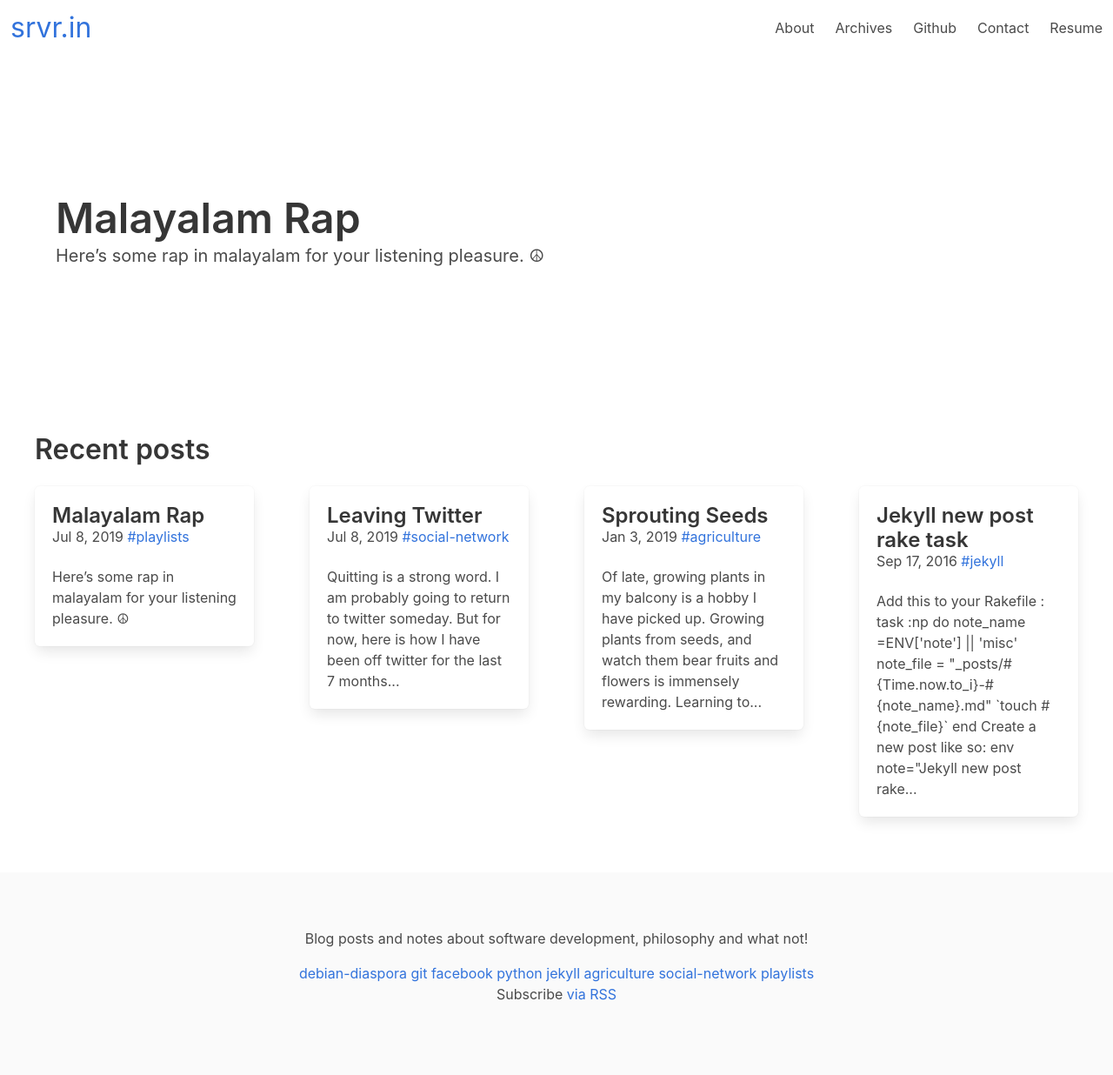
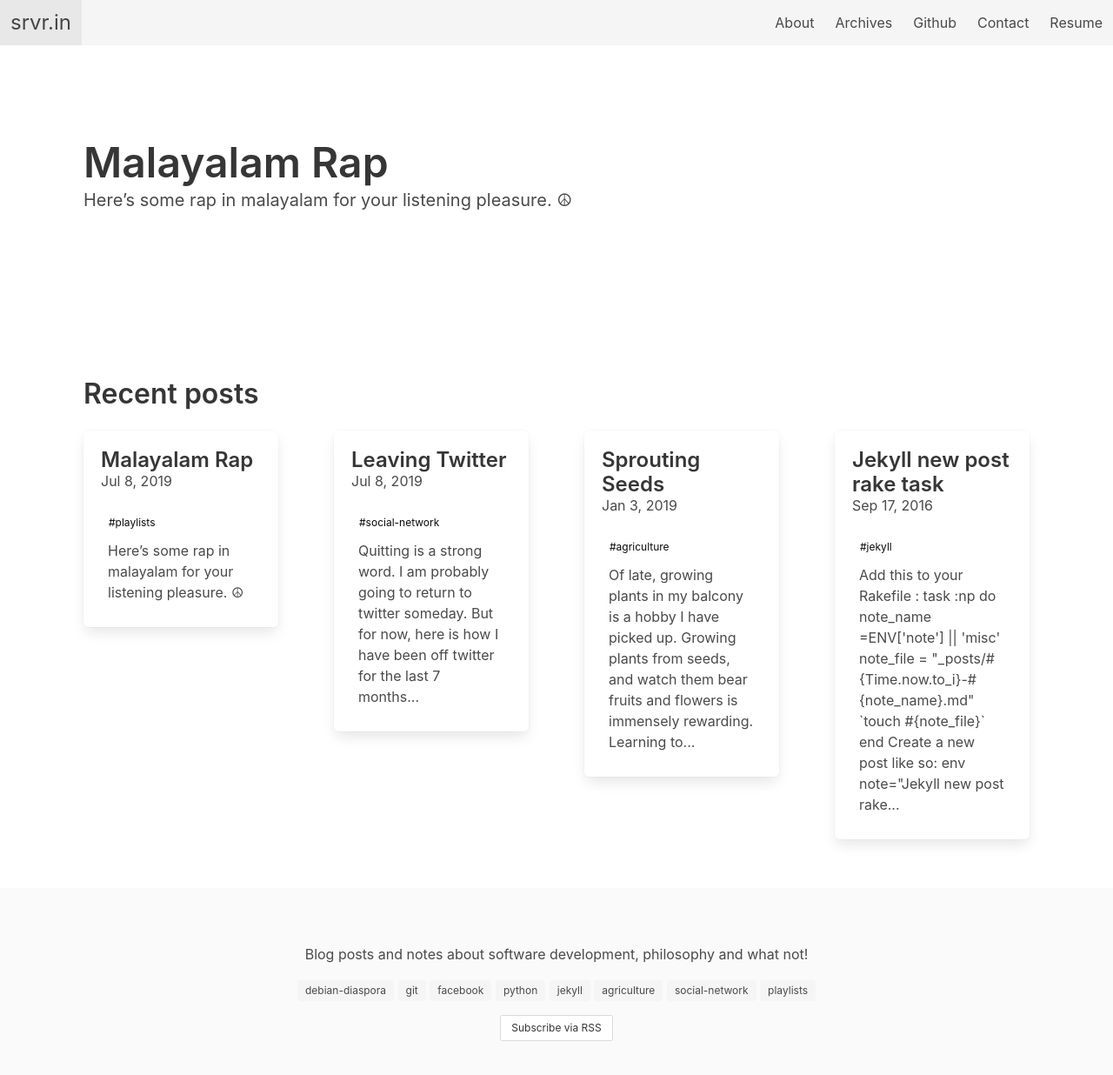
Before and after one commit to srih4ri/srih4ri.github.com, a Jekyll site: the page built from index.html, in a window 1280 px wide and 1309 px high. Shown: the top 1236 px of the window at 87% size. Built offline with Jekyll 4.4.1, drawn with Linux system fonts in a browser that asks for light colours.

```diff
--- a/Gemfile
+++ b/Gemfile
@@ -4,3 +4,5 @@ source "https://rubygems.org"
 
 git_source(:github) {|repo_name| "https://github.com/#{repo_name}" }
 gem "jekyll"
+
+gem "jekyll-seo-tag", "~> 2.7"
--- a/_config.yml
+++ b/_config.yml
@@ -15,13 +15,28 @@
 # in the templates via {{ site.myvariable }}.
 title: srvr.in
 email: srih4ri@gmail.com
-description: > # this means to ignore newlines until "baseurl:"
+tagline: > # this means to ignore newlines until "baseurl:"
   Blog posts and notes about software development, philosophy
   and what not!
+description: > # this means to ignore newlines until "baseurl:"
+  A personal blog with notes and learnings from software    engineering and product development. Also musings about other hobbies like electronics and gardnening.
 baseurl: "" # the subpath of your site, e.g. /blog
 url: "http://srvr.in" # the base hostname & protocol for your site
+author:
+  twitter: srih4ri
+twitter:
+  card: summary
+  username: srih4ri
+social:
+  name: Srihari K
+  links:
+    - https://twitter.com/srih4ri
+    - https://github.com/srih4ri
+    - https://www.linkedin.com/in/srih4ri/
 twitter_username: srih4ri
 github_username:  srih4ri
 
 # Build settings
 markdown: kramdown
+plugins:
+  - jekyll-seo-tag
--- a/_includes/head.html
+++ b/_includes/head.html
@@ -1,18 +1,6 @@
 <head>
-  <meta charset="utf-8">
-  <meta name="viewport" content="width=device-width, initial-scale=1">
-  <link href="http://gmpg.org/xfn/11" rel="profile">
-  <meta http-equiv="X-UA-Compatible" content="IE=edge">
-  <meta http-equiv="content-type" content="text/html">
-  <title>
-    {% if page.title == "Home" %}
-    {{ site.title }}
-    {% else %}
-    {{ page.title }}
-    {% endif %}
-  </title>
-
-  <!-- CSS -->
+    <meta name="viewport" content="width=device-width, initial-scale=1">
+    <!-- CSS -->
   <link rel="stylesheet" href="{{ site.baseurl }}/css/syntax.css">
   <link rel="stylesheet" href="{{ site.baseurl }}/css/bulma.min.css">
 
@@ -38,5 +51,5 @@
            -6px 0px 6px yellow;
    }
   </style>
-
+  {% seo %}
 </head>
--- a/_layouts/default.html
+++ b/_layouts/default.html
@@ -1,32 +1,45 @@
 <!DOCTYPE html>
 <html lang="en-us">
     {% include head.html %}
-    <body>
-        <nav class="navbar" role="navigation" aria-label="main navigation">
+    <body class="">
+        <nav class="navbar is-light is-fixed-top" role="navigation" aria-label="main navigation">
             <div class="navbar-brand">
-                <a class="is-size-3 navbar-item" href="{{ site.baseurl }}/" title="Home">{{ site.title }}</a>
+                <a class="is-size-4-tablet navbar-item" href="{{ site.baseurl }}/" title="Home">{{ site.title }}</a>
+                <a role="button" class="navbar-burger" aria-label="menu" aria-expanded="false" data-target="navbarBasicExample">
+                    <span aria-hidden="true"></span>
+                    <span aria-hidden="true"></span>
+                    <span aria-hidden="true"></span>
+                </a>
             </div>
+
+            <div id="navbarBasicExample" class="navbar-menu">
                 <div class="navbar-end">
                     <a class="navbar-item" href="/about">About</a>
                     <a class="navbar-item" href="/archives">Archives</a>
-                <a class="navbar-item" target="_blank" href="https://github.com/srih4ri">Github</a>
+                    <a class="navbar-item" target="_blank" rel="noopener" href="https://github.com/srih4ri">Github</a>
                     <a class="navbar-item" target="_blank" rel="nofollow" href="mailto:srih4ri+srvr@gmail.com?Subject=Hello Srihari!" target="_blank">Contact</a>
                     <a class="navbar-item" href="/resume">Resume</a>
                 </div>
+            </div>
         </nav>
-        <section class="container is-fluid p-4">
+        <section class="container p-2 mt-2">
             {{content}}
         </section>
         <footer class="footer">
             <div class="content has-text-centered">
                 <p>
                     <p>
-                        {{site.description}}
+                        {{site.tagline}}
                     </p>
+                    <p>
                         {% for tag in site.categories %}
-                        <a href="/categories#{{ tag[0] | slugify }}" class="post-tag">{{ tag[0] }}</a>
+                            <a class="tag" href="/categories#{{ tag[0] | slugify }}" class="post-tag">{{ tag[0] }}</a>
                         {% endfor %}
-                    <p class="rss-subscribe">Subscribe <a href="{{ "/feed.xml" | prepend: site.baseurl }}">via RSS</a></p>
+                    </p>
+                    <p>
+                        <a href="{{ "/feed.xml" | prepend: site.baseurl }}" class="button is-small">Subscribe via RSS</a></p>
+                </p>
+
                 </p>
             </div>
         </footer>
--- a/index.html
+++ b/index.html
@@ -1,7 +1,9 @@
 ---
 layout: default
 ---
-
+<section class="is-hidden">
+    {{site.description}}
+</section>
 {% for post in site.posts limit:1%}
 <section class="hero is-medium is-bold">
   <div class="hero-body">
@@ -19,16 +21,19 @@ layout: default
 
 <section class="section">
   <h2 class="title is-3">Recent posts</h2>
-  <div class="columns is-variable is-1-mobile is-0-tablet is-3-desktop is-8-widescreen is-2-fullhd">
+  <div class="columns is-variable is-1-mobile is-2-tablet is-3-desktop is-8-widescreen is-2-fullhd">
     {% for post in site.posts limit:4%}
-    <article class="column is-one-quarter">
+    <article class="column">
       <div class="box">
 
         <a class="title is-4 is-spaced" href="{{ post.url | prepend: site.baseurl }}">{{ post.title | escape }}</a>
         <p class="subtitle is-6">
-            {{ post.date | date: "%b %-d, %Y" }}  <a href="/categories#{{post.categories|first|slugize}}">#{{ post.categories }}</a>
+            {{ post.date | date: "%b %-d, %Y" }}
         </p>
-        <div class="content">
+        <p>
+            <a class="tag is-white" href="/categories#{{post.categories|first|slugize}}">#{{ post.categories }}</a>
+        </p>
+        <div class="content p-2">
           {{post.content | strip_html | truncatewords:30 }}
         </div>
       </div>
```
Also changed, not shown: other parts of _includes/head.html (+26 -1 lines), Gemfile.lock, 1 other file. Lines whose indentation alone changed are shown as unchanged.
